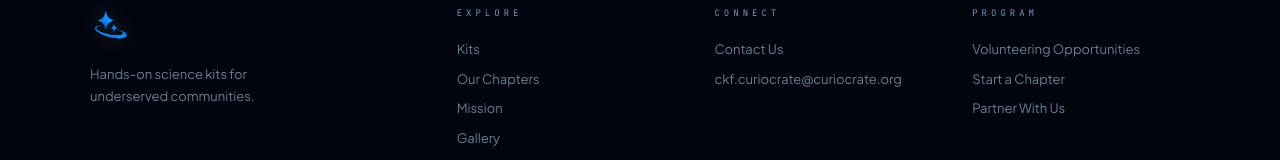
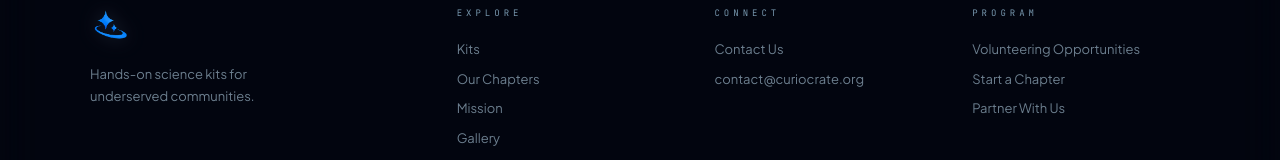
Before and after one commit to jothebro1234/curiocrate-website, a React (Vite) app: page /initiatives/kits in a window 1280 px wide. Shown: the part 928-1088 px from the top of the page. Built offline with nearby package versions, Linux system fonts and the light colour scheme.

Commit message:
Update footer Connect/Partner emails to contact@curiocrate.org

```diff
--- a/src/components/CinematicFooter.jsx
+++ b/src/components/CinematicFooter.jsx
@@ -30,8 +30,8 @@
           {/* Nav */}
           {[
             { labelKey:'footer.explore', links:[{lKey:'nav.kits',p:'/kits'},{lKey:'nav.ourChapters',p:'/chapters'},{lKey:'footer.mission',p:'/#what-is-curiocrate'},{lKey:'nav.gallery',p:'/gallery'},{lKey:'nav.team',p:'/team'}] },
-            { labelKey:'footer.connect', links:[{lKey:'nav.contactUs',p:'/contact'},{l:'ckf.curiocrate@curiocrate.org',p:'mailto:ckf.curiocrate@curiocrate.org'}] },
-            { labelKey:'footer.program', links:[{lKey:'footer.volunteeringOpportunities',p:'https://portal.curiocrate.org'},{lKey:'footer.startAChapter',p:'https://forms.gle/nEBfc84qHXxcmT4k8'},{lKey:'footer.partnerWithUs',p:'mailto:ckf.curiocrate@curiocrate.org'}] },
+            { labelKey:'footer.connect', links:[{lKey:'nav.contactUs',p:'/contact'},{l:'contact@curiocrate.org',p:'mailto:contact@curiocrate.org'}] },
+            { labelKey:'footer.program', links:[{lKey:'footer.volunteeringOpportunities',p:'https://portal.curiocrate.org'},{lKey:'footer.startAChapter',p:'https://forms.gle/nEBfc84qHXxcmT4k8'},{lKey:'footer.partnerWithUs',p:'mailto:contact@curiocrate.org'}] },
           ].map(col => (
             <div key={col.labelKey}>
               <div className="label" style={{ marginBottom:20, fontSize:9 }}>{t(col.labelKey)}</div>
```
